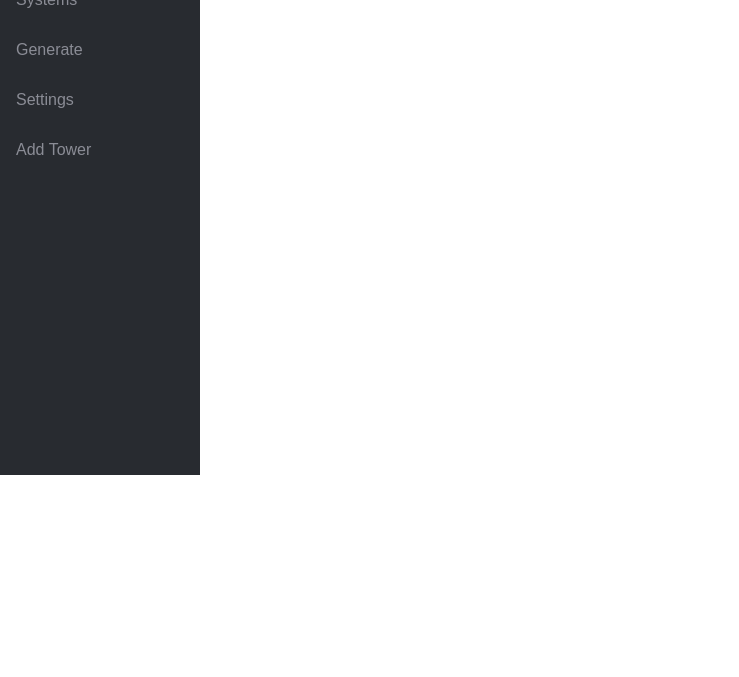
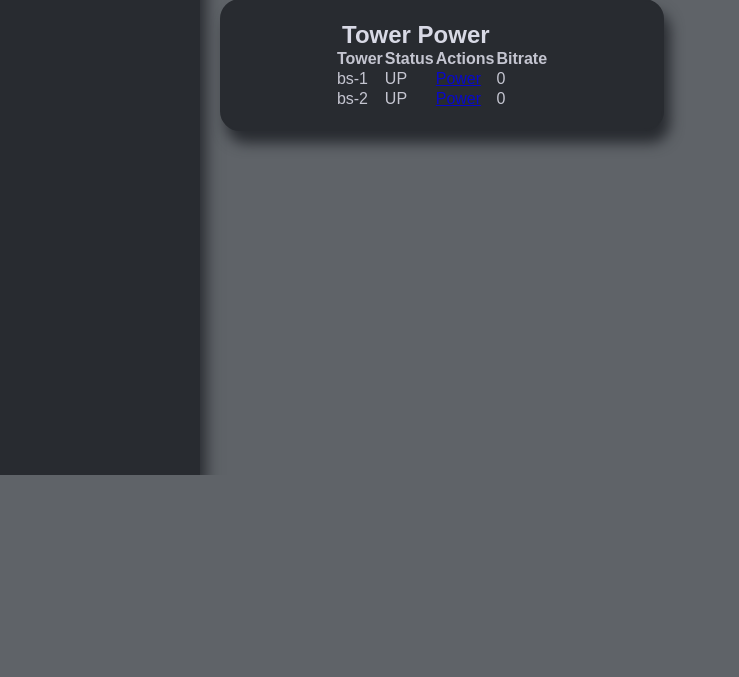
Before and after one commit to frankuman/5imFortress, a Flask app: page /controllers in a window 1280 px wide. Shown: the part 325-1002 px from the top of the page, without its empty margins (0-739 px from the left). After the commit the page ends 800 px from the top, so only its background shows below. Run offline with Flask 3, Linux system fonts and the light colour scheme; data that the repository does not hold is empty; some libraries are stand-ins or nearby versions.

Commit message:
Fixed more CSS and styling

```diff
--- a/WNS/util.py
+++ b/WNS/util.py
@@ -78,59 +78,59 @@ def find_ue_by_id(ue_id):
 run = 0
 
 
-def plot(ue, bs, env):
-    global ax
-    global fig
-    global run
-    if run == 0:
-        plt.ion()
-        fig, ax = plt.subplots()
-        run = 1
+# def plot(ue, bs, env):
+#     global ax
+#     global fig
+#     global run
+#     if run == 0:
+#         plt.ion()
+#         fig, ax = plt.subplots()
+#         run = 1
 
 
-    x_ue = []
-    y_ue = []
-    x_bs = []
-    y_bs = []
+#     x_ue = []
+#     y_ue = []
+#     x_bs = []
+#     y_bs = []
 
-    plt.cla()
+#     plt.cla()
 
-    #ax.set_xlim(0, env.x_limit)
-    #ax.set_ylim(0, env.y_limit)
+#     #ax.set_xlim(0, env.x_limit)
+#     #ax.set_ylim(0, env.y_limit)
 
-    colors = cm.rainbow(np.linspace(0, 1, len(bs)))
+#     colors = cm.rainbow(np.linspace(0, 1, len(bs)))
 
-    for j in bs:
-        x_bs.append(find_bs_by_id(j).position[0])
-        y_bs.append(find_bs_by_id(j).position[1])
+#     for j in bs:
+#         x_bs.append(find_bs_by_id(j).position[0])
+#         y_bs.append(find_bs_by_id(j).position[1])
 
-    for i in range(0, len(ue)):
-        x_ue.append(find_ue_by_id(ue[i]).current_position[0])
-        y_ue.append(find_ue_by_id(ue[i]).current_position[1])
+#     for i in range(0, len(ue)):
+#         x_ue.append(find_ue_by_id(ue[i]).current_position[0])
+#         y_ue.append(find_ue_by_id(ue[i]).current_position[1])
 
-    for i in range(0, len(ue)):
-        for j in range(0, len(bs)):
-            if find_ue_by_id(ue[i]).current_bs == j:
-                ax.scatter(x_ue[i], y_ue[i], color = colors[j])
-                break
-        else:
-            ax.scatter(x_ue[i], y_ue[i], color = "tab:grey")
+#     for i in range(0, len(ue)):
+#         for j in range(0, len(bs)):
+#             if find_ue_by_id(ue[i]).current_bs == j:
+#                 ax.scatter(x_ue[i], y_ue[i], color = colors[j])
+#                 break
+#         else:
+#             ax.scatter(x_ue[i], y_ue[i], color = "tab:grey")
 
-    for i in range(0, len(ue)):
-        ax.annotate(str(ue[i]), (x_ue[i], y_ue[i]))
+#     for i in range(0, len(ue)):
+#         ax.annotate(str(ue[i]), (x_ue[i], y_ue[i]))
 
-    for j in range(0, len(bs)):
-        if find_bs_by_id(j).bs_type == "drone_relay":
-            ax.scatter(x_bs[j], y_bs[j], color = colors[j], label = "BS", marker = "^", s = 400, edgecolor = colors[find_bs_by_id(j).linked_bs], linewidth = 3)
-        elif find_bs_by_id(j).bs_type == "drone_bs":
-            ax.scatter(x_bs[j], y_bs[j], color = colors[j], label = "BS", marker = "^", s = 400)
-        else:
-            ax.scatter(x_bs[j], y_bs[j], color = colors[j], label = "BS", marker = "s", s = 400)
+#     for j in range(0, len(bs)):
+#         if find_bs_by_id(j).bs_type == "drone_relay":
+#             ax.scatter(x_bs[j], y_bs[j], color = colors[j], label = "BS", marker = "^", s = 400, edgecolor = colors[find_bs_by_id(j).linked_bs], linewidth = 3)
+#         elif find_bs_by_id(j).bs_type == "drone_bs":
+#             ax.scatter(x_bs[j], y_bs[j], color = colors[j], label = "BS", marker = "^", s = 400)
+#         else:
+#             ax.scatter(x_bs[j], y_bs[j], color = colors[j], label = "BS", marker = "s", s = 400)
 
-    for j in range(0, len(bs)):
-        ax.annotate("BS"+str(j), (x_bs[j], y_bs[j]))
+#     for j in range(0, len(bs)):
+#         ax.annotate("BS"+str(j), (x_bs[j], y_bs[j]))
 
-    ax.grid(True)
-    ax.set_ylabel("[m]")
-    ax.set_xlabel("[m]")
-    fig.canvas.draw()
+#     ax.grid(True)
+#     ax.set_ylabel("[m]")
+#     ax.set_xlabel("[m]")
+#     fig.canvas.draw()
--- a/main.py
+++ b/main.py
@@ -126,6 +126,7 @@ def stop_tower(id,env1): #"IndexError: pop index out of range" if pressed to man
     print("TOWER ID: "+str(id)+" STATUS: "+tower_status)
     #if tower_status == "UP":
         #util.find_ue_by_id(id).connect_to_bs_id(id)
+    env1.next_timestep()
     return(tower_status)
 
 # BS 1 -> UE 1
--- a/static/css/main.css
+++ b/static/css/main.css
@@ -4,19 +4,50 @@ Light-grey = 5F6368
 Light-blue = 565880
 Unselected-text = ECECF9 (40% opacity)
 Selected-text (primary text) = ECECF9 (100% opacity)
+box-shadow: 6px 12px 14px #282B30;
 */
 
 body {
     margin: 0;
     font-family: sans-serif;
+    background-color: #5F6368;
+}
+.content1 {
+  position: absolute;
+  margin-left: 220px;
+  margin-top: 20px;
+  width: 400px;
+  background-color: #282B30; /* Background color */
+  border: 2px solid #282B30;   /* Border style */
+  padding: 20px;            /* Padding inside the frame */
+  border-radius: 20px;
+  box-shadow: 6px 12px 14px #282B30;
+
+}
+.content1text1 {
+  margin: 0 auto;
+  margin-top: 0;
+  width: 200px;
+  color: #ECECF9;
+  font-family: sans-serif;
+  background-color: #282B30;
+  opacity: 0.9;
+
+}
+.content1table{
+  margin: 0 auto;
+  margin-top: 0 auto;
+  color: #ECECF9;
+  font-family: sans-serif;
+  opacity: 0.8;
+  border-collapse: collapse;
 }
 .content {
-    margin: 0 auto;
-    width: 400px;
+  margin: 0 auto;
 }
 .sidebar a.active,
 .sidebar a.selected {
-  background-color: #565880;
+  background-color: #282B30;
   color: white;
 }
 /* The side navigation menu */
@@ -28,6 +59,7 @@ body {
   position: fixed;
   height: 100%;
   overflow: auto;
+  box-shadow: 6px 12px 14px #282B30;
 }
 
 /* Sidebar links */
@@ -54,15 +86,20 @@ body {
 .sidebar a:selected:is(.active){
   background-color: #565880;
 }
-.menu-item {
-  background-color: #282B30;
+.sidebar a:active{
+  background-color: #565880 !important;
 }
-.sidebar a.menu-item.is-active {
-  background-color: #282B30;
+.sidebar ul li {
+  list-style: none;
 
 }
-.sidebar .menu .menu-item:active{
+.sidebar ul li:is(.active) {
   background-color: #565880 !important;
+}
+.sidebar ul {
+  padding: 0;
+  margin: 0;
+
 }
 /* Page content. The value of the margin-left property should match the value of the sidebar's width property */
 div.content {
--- a/static/jquery.js
+++ b/static/jquery.js
@@ -27,16 +27,6 @@ function re_updateBitrate() {
 
         // Set up an interval to regularly update the bitrate (e.g., every 5 seconds)
          // Adjust the interval as needed
-function add_active(){
-    var this_url = window.location.pathname;
-    var list_sidebar_link = $(".menu li a");
-    $(list_sidebar_link).each(function (i, item) {
-        var the_a = list_sidebar_link[i];
-        if (this_url == $(the_a).attr('href')) {
-            $(the_a).addClass('active');
-        }
-    });
-};
 
 
 /*
--- a/templates/controllers.html
+++ b/templates/controllers.html
@@ -7,9 +7,14 @@
     // Make sure to call the function after the external script (jquery.js) is loaded
     $(document).ready(function() {
         re_updateBitrate();
-        add_active();
     });
-
+    $(function () {
+        $("li:not(.menu)").click(function (e) {
+            e.preventDefault();
+            $("li:not(.menu)").removeClass("active");
+            $(this).addClass("active");
+        });
+    });
 </script>
 <title class="Title">5imFortress</title>
 {% endblock %}
@@ -18,26 +23,27 @@
 <!-- The sidebar -->
 <link rel="stylesheet" href="https://cdnjs.cloudflare.com/ajax/libs/font-awesome/4.7.0/css/font-awesome.min.css">
 <div class="sidebar">
-    <nav class="menu">
-        <a href="#">LOGO GOES HERE</a>
-        <a onclick="changeColor(this)" href="/" class="menu-item is-active"> <i class="fa fa-fw fa-home"></i> Dashboard</a>
-        <a onclick="changeColor(this)" href="/controllers" class="menu-item"><i class="fa fa-fw fa-wrench"></i> Controllers</a>
-        <a onclick= href="#" class="menu-item"> <i class="fa fa-fw fa-user"></i> Customers</a>
-        <a href="#">Analytics</a>
-        <a href="#">Notification</a>
-        <a href="#">Systems</a>
-        <a href="#">Generate</a>
-        <a href="#">Settings</a>
-        <a href="#">Add Tower</a>
-    </nav>
+    <ul>
+        <li><img src=".\img\logowhite.png" alt="Logo"></li>
+        <li  class="menu">          <a href="/"><i class="fa fa-fw fa-home"></i> Dashboard</a></li>
+        <li  class="menu active">   <a  href="/controllers" class="menu"><i class="fa fa-fw fa-wrench"></i> Controllers</a></li>
+        <li  class="menu ">         <a  href="/"> <i class="fa fa-fw fa-user"></i> Customers</a></li>
+        <li>                        <a href="/"><i class="fa fa-fw fa-line-chart"></i> Analytics</a></li>
+        <li>                        <a href="/"> <i class="fa fa-fw fa-bell"></i> Notification</a></li>
+        <li>                        <a href="/"> <i class="fa fa-fw fa-desktop"></i> Systems</a></li>
+        <li>                        <a href="/"> <i class="fa fa-fw fa-magic"></i> Generate</a></li>
+        <li>                        <a href="/"> <i class="fa fa-fw fa-cogs"></i> Settings</a></li>
+        <li>                        <a href="/"> <i class="fa fa-fw fa-plus"></i> Add Tower</a></li>
+    </ul>
+</div>
+<div><img src="C:\Users\olive\OneDrive\Desktop\5imFortressGit\5imFortress\templates\img\logowhite.png" alt="Logo">
 </div>
 
+<div class="content1">
 
-<div class="content">
-    <h1>Tower Machine Interface</h1>
 
-    <h2>Tower Power</h2>
-    <table>
+    <h2 class = content1text1>Tower Power</h2>
+    <table class = "content1table">
         <tr>
             <th>Tower</th>
             <th>Status</th>
```
Also changed, not shown: WNS/NRBaseStation.py (+11 -5 lines), WNS/environment.py (+2 -35 lines), templates/index.html (+20 -10 lines), templates/img/logowhite.png (added), 1 other file.
